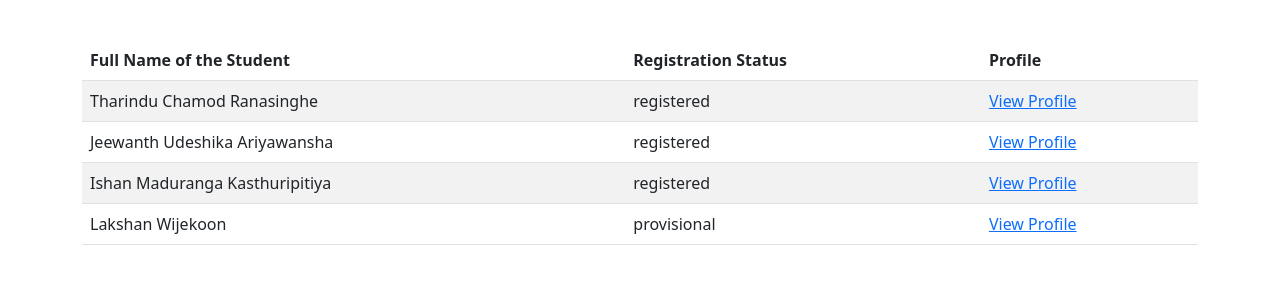
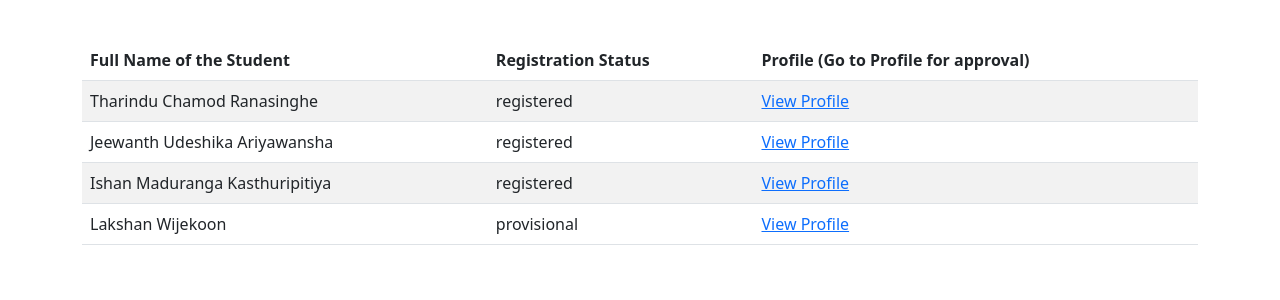
Before and after one commit to JeewanthaUdeshika/e18-co227-postgraduate-student-management-system, a React (Create React App) app in the folder front-end/: page / in a window 1280 px wide. Shown: the top 300 px of the page. Built offline with nearby package versions, Linux system fonts and the light colour scheme.

Commit message:
Approval buttons removed from table

```diff
--- a/front-end/src/components/regTable.jsx
+++ b/front-end/src/components/regTable.jsx
@@ -65,7 +65,7 @@ class RegTable extends Component {
                         <th scope="col">Full Name of the Student</th>
                         <th scope="col">Registration Status</th>
                         {/* <th scope="col">Approval Status</th> */}
-                        <th scope="col">Profile</th>
+                        <th scope="col">Profile <span>(Go to Profile for approval)</span></th>
                     </tr>
                 </thead>
 
```
